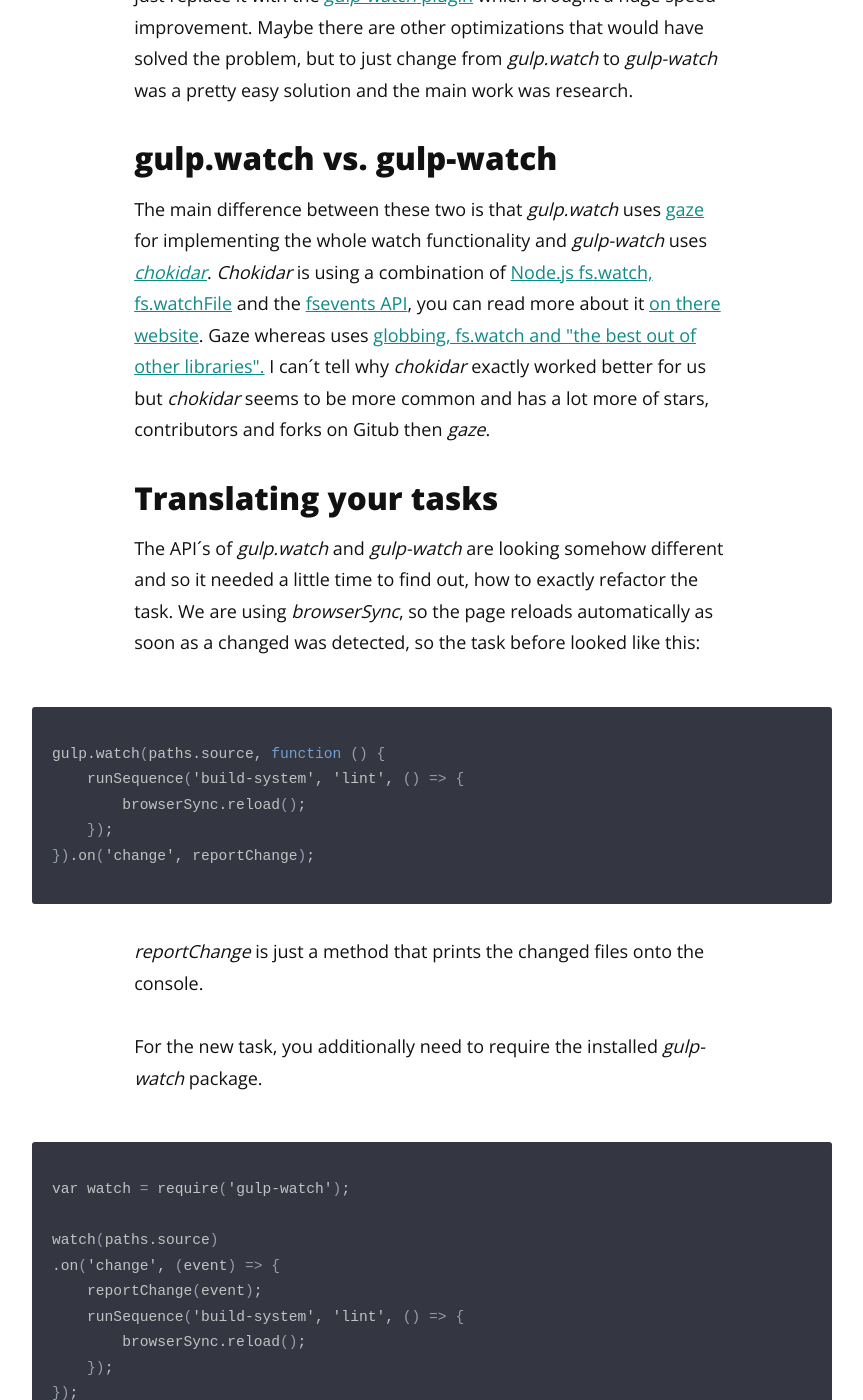
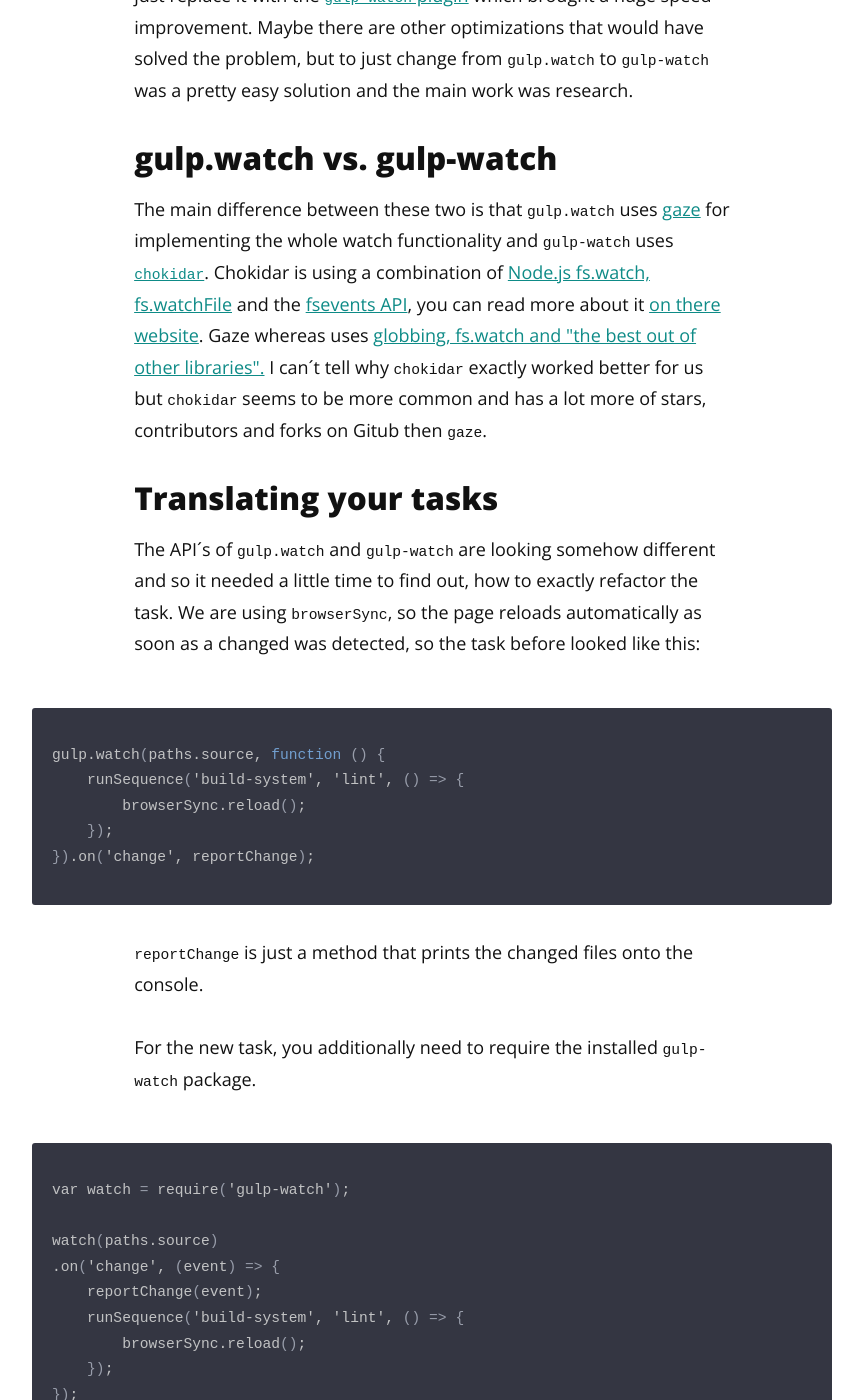
Before and after one commit to kabaehr/kabaehr.github.io, a Jekyll site: the page built from _posts/2016-12-30-Replacing-slow-gulp.watch-task.markdown, in a window 1280 px wide and 1400 px high, scrolled down 854 px. Shown: the whole window, without its empty margins (208-1071 px from the left). Built offline with Jekyll 4.4.1, drawn with Linux system fonts in a browser that asks for light colours; nearby versions of some CDN libraries; some of the changed text lies outside the part shown.

```diff
--- a/_posts/2016-12-30-Replacing-slow-gulp.watch-task.markdown
+++ b/_posts/2016-12-30-Replacing-slow-gulp.watch-task.markdown
@@ -8,31 +8,31 @@ author: "Katharina Bähr"
 
 
 <p class="intro">
-<span class="dropcap">I</span> am currently working on a big project, meaning that we have a lot of files that needs to be watched. Somewhen our <em>gulp watch</em> task started to be very slow and to need round about 2 minutes to ramp up (initial gulp watch call)
+<span class="dropcap">I</span> am currently working on a big project, meaning that we have a lot of files that needs to be watched. Somewhen our <code>gulp watch</code> task started to be very slow and to need round about 2 minutes to ramp up (initial gulp watch call)
 and more than 8 seconds for a refresh when edited a single file. It was nearly impossible to continue working with this, so I searched for a solution.
 </p>
 
-We were using the built-in <a href="https://github.com/gulpjs/gulp/blob/master/docs/API.md" title="link to gulp.watch"><em>gulp.watch</em></a> and the solution for us was to just replace it with the
-<a href="https://www.npmjs.com/package/gulp-watch" title="link to gulp.watch"><em>gulp-watch</em> plugin</a> which brought a huge speed improvement.
-Maybe there are other optimizations that would have solved the problem, but to just change from <em>gulp.watch</em> to <em>gulp-watch</em> was a pretty easy solution and the main work was research.
+We were using the built-in <a href="https://github.com/gulpjs/gulp/blob/master/docs/API.md" title="link to gulp.watch"><code>gulp.watch</code></a> and the solution for us was to just replace it with the
+<a href="https://www.npmjs.com/package/gulp-watch" title="link to gulp.watch"><code>gulp-watch</code> plugin</a> which brought a huge speed improvement.
+Maybe there are other optimizations that would have solved the problem, but to just change from <code>gulp.watch</code> to <code>gulp-watch</code> was a pretty easy solution and the main work was research.
 
 <h3>gulp.watch vs. gulp-watch</h3>
 
 <p>
 
-The main difference between these two is that <em>gulp.watch</em> uses <a href="https://github.com/shama/gaze" title="link to the gaze library">gaze</a> for implementing the whole watch functionality and
-<em>gulp-watch</em> uses <a href="https://github.com/paulmillr/chokidar" title="link to the chokidar library"><em>chokidar</em></a>.
-<em>Chokidar</em> is using a combination of <a href="https://nodejs.org/docs/latest/api/fs.html" title="link to node.js API"> Node.js fs.watch, fs.watchFile</a> and the
+The main difference between these two is that <code>gulp.watch</code> uses <a href="https://github.com/shama/gaze" title="link to the gaze library">gaze</a> for implementing the whole watch functionality and
+<code>gulp-watch</code> uses <a href="https://github.com/paulmillr/chokidar" title="link to the chokidar library"><code>chokidar</code></a>.
+Chokidar is using a combination of <a href="https://nodejs.org/docs/latest/api/fs.html" title="link to node.js API"> Node.js fs.watch, fs.watchFile</a> and the
 <a href="https://www.npmjs.com/package/fsevents" title="link to fsevents API">fsevents API</a>, you can read more about it <a href="https://www.npmjs.com/package/chokidar" title="link to chokidar on npm">
 on there website</a>.
-Gaze whereas uses <a href="" title="">globbing, fs.watch and "the best out of other libraries".</a> I can´t tell why <em>chokidar</em> exactly worked better for us but <em>chokidar</em> seems
-to be more common and has a lot more of stars, contributors and forks on Gitub then <em>gaze</em>.
+Gaze whereas uses <a href="" title="">globbing, fs.watch and "the best out of other libraries".</a> I can´t tell why <code>chokidar</code> exactly worked better for us but <code>chokidar</code> seems
+to be more common and has a lot more of stars, contributors and forks on Gitub then <code>gaze</code>.
 </p>
 
 <h3>Translating your tasks</h3>
 
-The API´s of <em>gulp.watch</em> and <em>gulp-watch</em> are looking somehow different and so it needed a little time to find out, how to exactly refactor the task.
-We are using <em>browserSync</em>, so the page reloads automatically as soon as a changed was detected, so the task before looked like this:
+The API´s of <code>gulp.watch</code> and <code>gulp-watch</code> are looking somehow different and so it needed a little time to find out, how to exactly refactor the task.
+We are using <code>browserSync</code>, so the page reloads automatically as soon as a changed was detected, so the task before looked like this:
 
 {% highlight bash %}
 gulp.watch(paths.source, function () {
@@ -42,9 +42,9 @@ gulp.watch(paths.source, function () {
 }).on('change', reportChange);
 {% endhighlight %}
 
-<em>reportChange</em> is just a method that prints the changed files onto the console.
+<code>reportChange</code> is just a method that prints the changed files onto the console.
 
-For the new task, you additionally need to require the installed <em>gulp-watch</em> package.
+For the new task, you additionally need to require the installed <code>gulp-watch</code> package.
 
 {% highlight bash %}
 
```
Also changed, not shown: other parts of _posts/2016-12-30-Replacing-slow-gulp.watch-task.markdown (+3 -3 lines).
